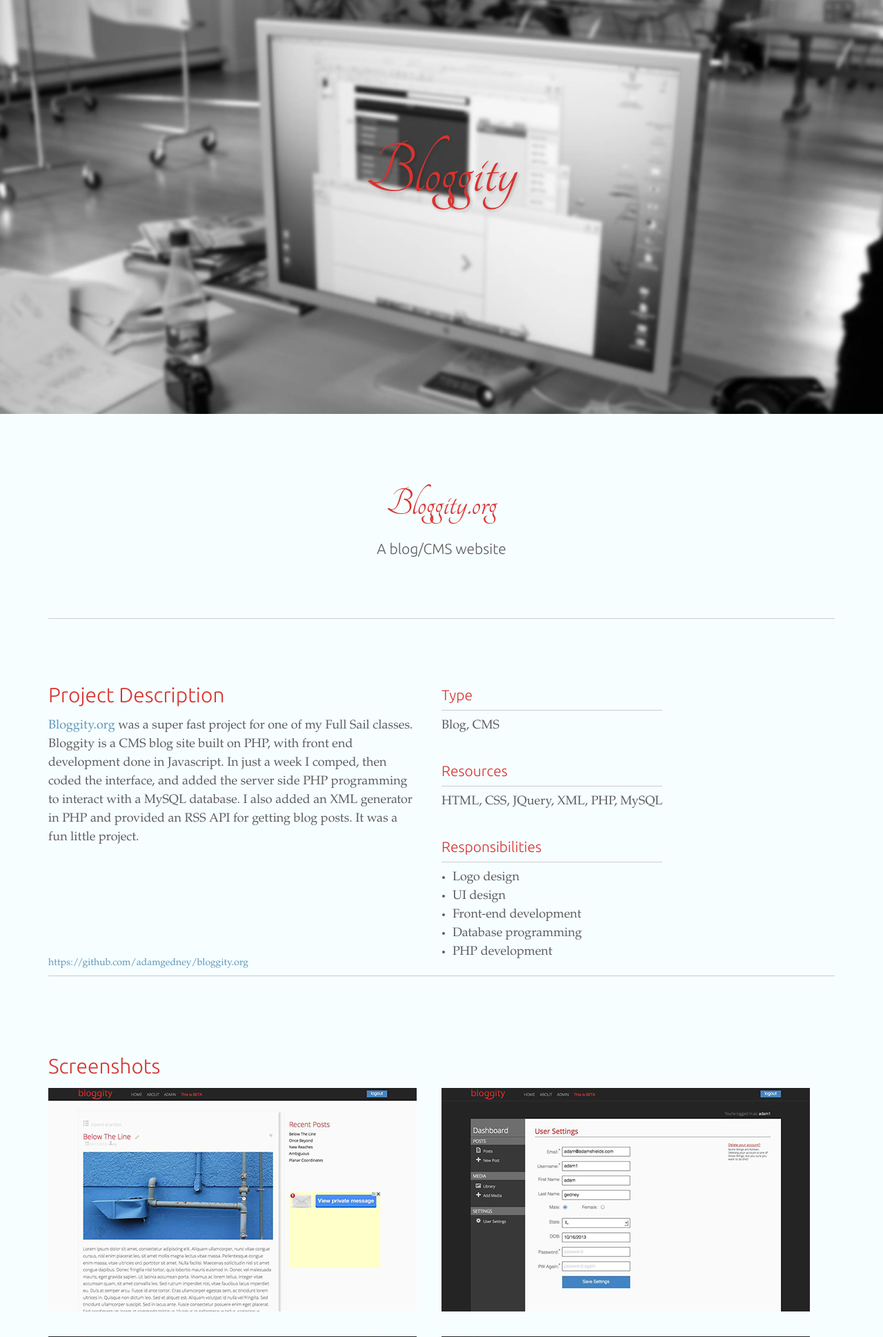
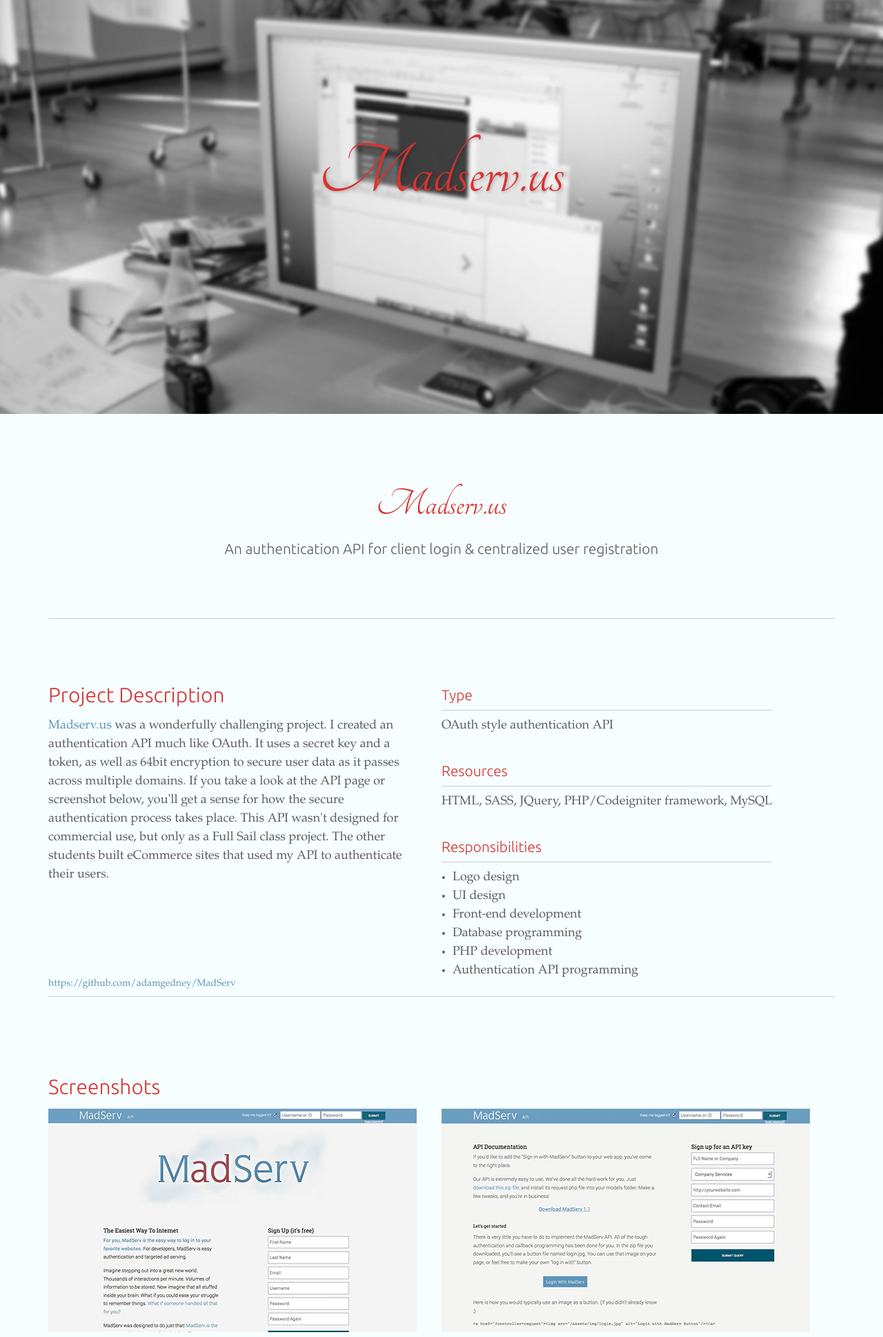
Before and after one commit to adamgedney/adamgedney.com, a PHP site: page /ASL/work/madserv.html in a window 1280 px wide. Shown: the part 54-1992 px from the top of the page at 69% size. Run offline with PHP 8.4, Linux system fonts and the light colour scheme; some web fonts are replaced.

Commit message:
added madserv content

```diff
--- a/index.php
+++ b/index.php
@@ -134,9 +134,10 @@
 
 							<a href="work/mantissa-synth.html" ><img src="images/mantissaSynth-thumb.jpg" alt="love image 3"/></a>
 
+							<a href="work/madserv.html" ><img src="images/madserv-thumb.jpg" alt="love image 5"/></a>
+
 							<a href="work/tip-calculator.html" ><img src="images/tipcalc-thumb.jpg" alt="love image 4"/></a>
 
-							<a href="work/weather-app.html" ><img src="images/weatherApp-thumb.jpg" alt="love image 5"/></a>
 						</div><!-- /.love-img-container-->
 
 						<h3>Print / Graphic Design</h3>
--- a/work/madserv.html
+++ b/work/madserv.html
@@ -54,29 +54,29 @@
 
 				<div class="featured">
 					<img src="images/featured.jpg" alt="Synergy featured image"/>
-					<h2>Bloggity</h2>
+					<h2>Madserv.us</h2>
 				</div><!-- /.featured-->
 
 					<div class="project-inner">
 						<div class="description">
-							<h3>Bloggity.org</h3>
-							<h4>A blog/CMS website</h4>
+							<h3>Madserv.us</h3>
+							<h4>An authentication API for client login & centralized user registration</h4>
 						</div><!-- /.description-->
 
 						<div class="details">
 							<div class="details-desc">
 								<h3>Project Description</h3>
-									<p><a href="http://bloggity.org" alt="project live site link">Bloggity.org</a> was a super fast project for one of my Full Sail classes. Bloggity is a CMS blog site built on PHP, with front end development done in Javascript. In just a week I comped, then coded the interface, and added the server side PHP programming to interact with a MySQL database. I also added an XML generator in PHP and provided an RSS API for getting blog posts. It was a fun little project.</p>
+									<p><a href="http://madserv.us" alt="project live site link">Madserv.us</a> was a wonderfully challenging project. I created an authentication API much like OAuth. It uses a secret key and a token, as well as 64bit encryption to secure user data as it passes across multiple domains. If you take a look at the API page or screenshot below, you'll get a sense for how the secure authentication process takes place. This API wasn't designed for commercial use, but only as a Full Sail class project. The other students built eCommerce sites that used my API to authenticate their users.</p>
 
-									<a class="github-link" href="https://github.com/adamgedney/bloggity.org" alt="github link">https://github.com/adamgedney/bloggity.org</a>
+									<a class="github-link" href="https://github.com/adamgedney/MadServ" alt="github link">https://github.com/adamgedney/MadServ</a>
 							</div><!-- /.details-desc-->
 
 							<div class="details-sidebar">
 								<h4>Type</h4>
-									<p>Blog, CMS</p>
+									<p>OAuth style authentication API</p>
 
 								<h4>Resources</h4>
-									<p>HTML, CSS, JQuery, XML, PHP, MySQL</p>
+									<p>HTML, SASS, JQuery, PHP/Codeigniter framework, MySQL</p>
 
 								<h4>Responsibilities</h4>
 									<ul>
@@ -85,6 +85,7 @@
 										<li>Front-end development</li>
 										<li>Database programming</li>
 										<li>PHP development</li>
+										<li>Authentication API programming</li>
 									</ul>
 							</div><!-- /.details-sidebar-->
 						</div><!-- /.details-->
@@ -93,15 +94,15 @@
 							<h3>Screenshots</h3>
 
 								<div class="shot-left-col">
-									<a data-lightbox="13" title="Here's the full site" href="images/shots/full/bloggity.org.jpg" alt="screenshot lightbox 1"><img src="images/shots/bloggity0.jpg" alt="screenshot 1"/></a>
+									<a data-lightbox="13" title="Here's the full site" href="images/shots/full/madserv.jpg" alt="screenshot lightbox 1"><img src="images/shots/madserv1.jpg" alt="screenshot 1"/></a>
 
-									<a data-lightbox="14" title="Detail of CMS Admin interface" href="images/shots/bloggity1.jpg" alt="screenshot lightbox 2"><img src="images/shots/bloggity1.jpg" alt="screenshot 2"/></a>
+									<a data-lightbox="14" title="Detail of authentication flow chart" href="images/shots/full/madserv-api.png" alt="screenshot lightbox 2"><img src="images/shots/madserv2.jpg" alt="screenshot 2"/></a>
 								</div><!-- /.shot-left-col-->
 
 								<div class="shot-right-col">
-									<a data-lightbox="15" title="Detail of CMS user CRUD interface" href="images/shots/bloggity2.jpg" alt="screenshot lightbox 3"><img src="images/shots/bloggity2.jpg" alt="screenshot 3"/></a>
+									<a data-lightbox="15" title="Detail of API page" href="images/shots/madserv3.jpg" alt="screenshot lightbox 3"><img src="images/shots/madserv3.jpg" alt="screenshot 3"/></a>
 
-									<a data-lightbox="16" title="Detail of XML/RSS API page" href="images/shots/bloggity3.jpg" alt="screenshot lightbox 4"><img src="images/shots/bloggity3.jpg" alt="screenshot 4"/></a>
+									<a data-lightbox="16" title="Detail of Admin features" href="images/shots/madserv4.jpg" alt="screenshot lightbox 4"><img src="images/shots/madserv4.jpg" alt="screenshot 4"/></a>
 								</div><!-- /.shot-right-col-->
 						</div><!-- /.shots-->
 
```
Also changed, not shown: work/images/shots/full/madserv-admin.png (renamed from work/images/shots/full/madserv-admin.jpg), work/images/shots/full/madserv-api.png (renamed from work/images/shots/full/madserv-api.jpg), work/images/shots/madserv1.jpg (added), work/images/shots/madserv2.jpg (added), work/images/shots/madserv3.jpg (added), work/images/shots/madserv4.jpg (added).
